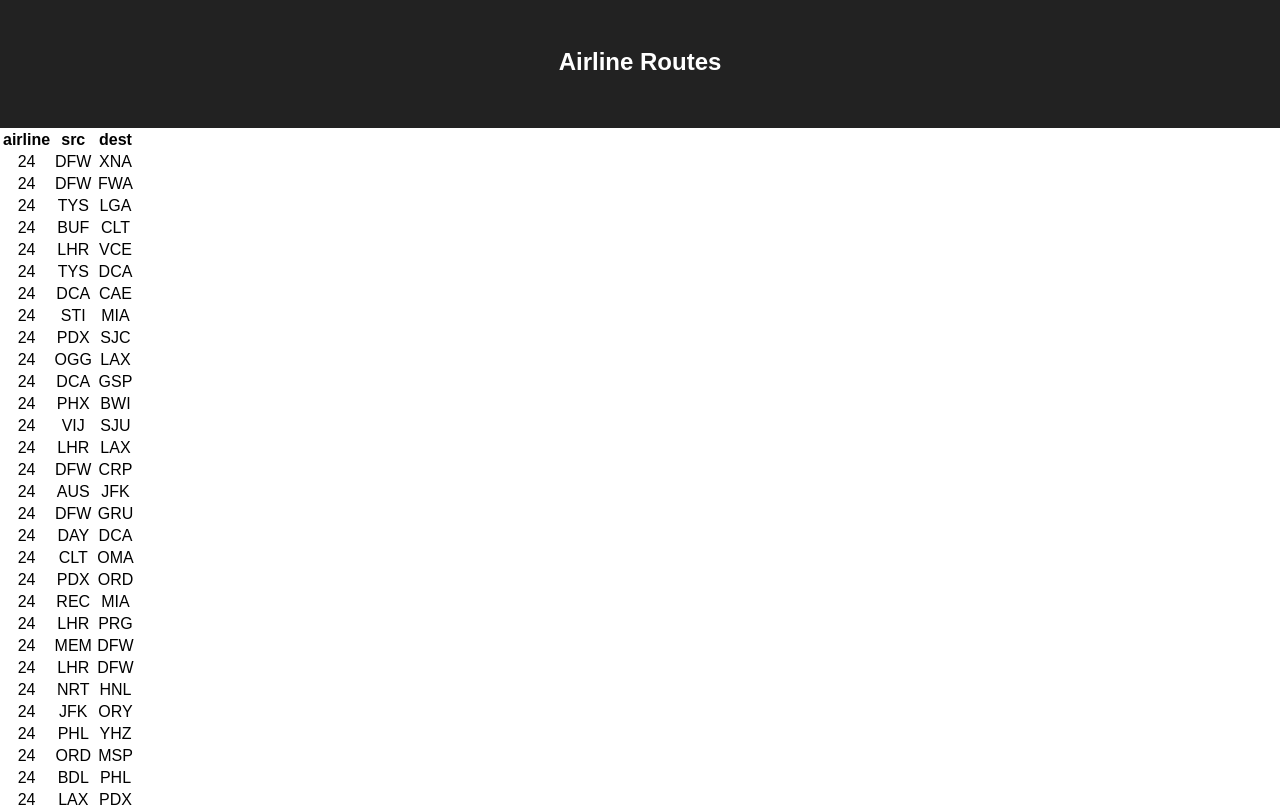
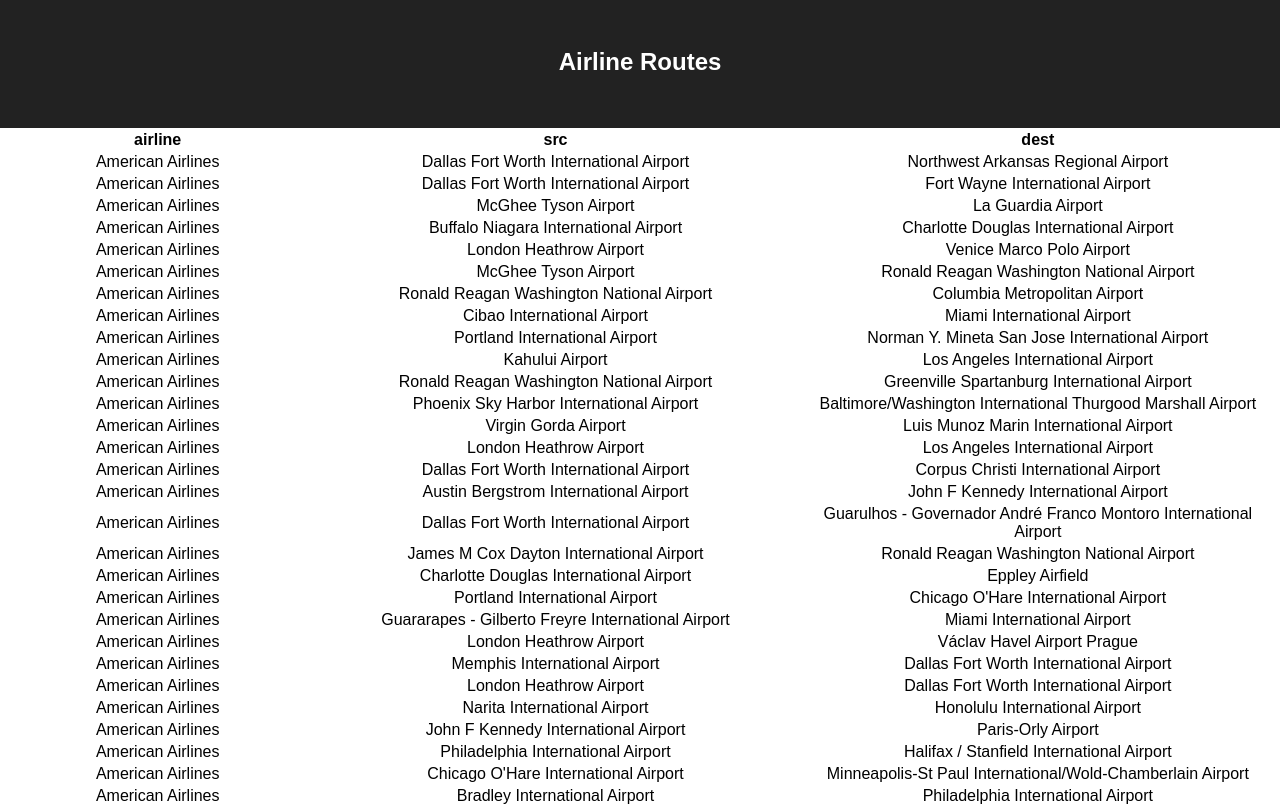
Before and after one commit to minhphanhvu/airlines-react, a React (Create React App) app: page / in a window 1280 px wide. Shown: the top 807 px of the page. Built offline with nearby package versions, Linux system fonts and the light colour scheme.

Commit message:
getAirlineById and getAirportByCode

```diff
--- a/src/App.js
+++ b/src/App.js
@@ -17,9 +17,9 @@
     {Data.routes.map(data => {
       return (
         <tr>
-          <td>{data.airline}</td>
-          <td>{data.src}</td>
-          <td>{data.dest}</td>
+          <td>{Data.getAirlineById(data.airline).name}</td>
+          <td>{Data.getAirportByCode(data.src).name}</td>
+          <td>{Data.getAirportByCode(data.dest).name}</td>
         </tr>
       )
     })}
--- a/src/data.js
+++ b/src/data.js
@@ -1395,4 +1395,12 @@
 
 ];
 
-export default {routes, airlines, airports};
+const getAirlineById= (id) => {
+  return airlines.find(airline => airline.id === id)
+}
+
+const getAirportByCode = (code) => {
+  return airports.find(airport => airport.code === code)
+}
+
+export default { routes, airlines, airports, getAirlineById, getAirportByCode };
```
